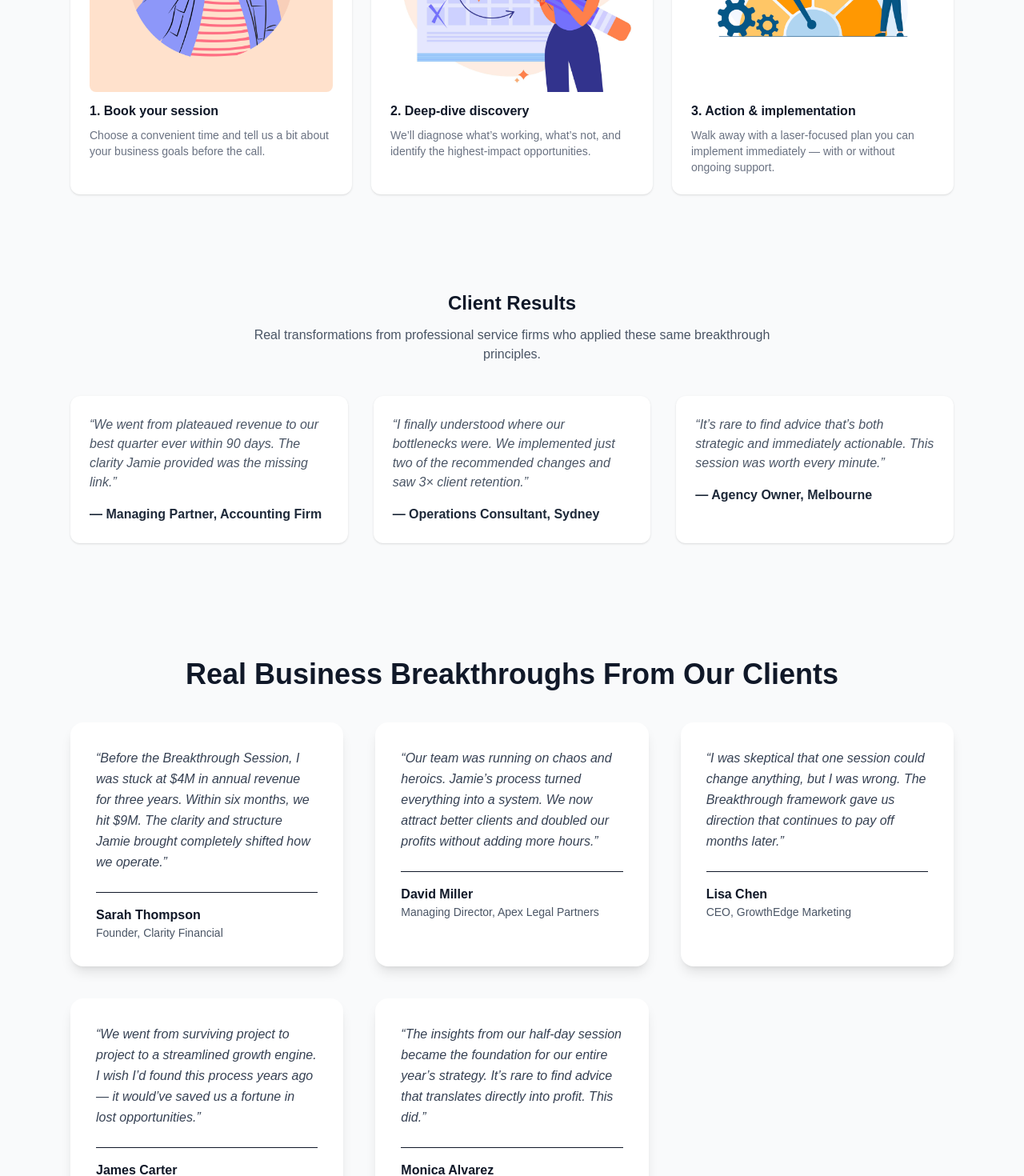
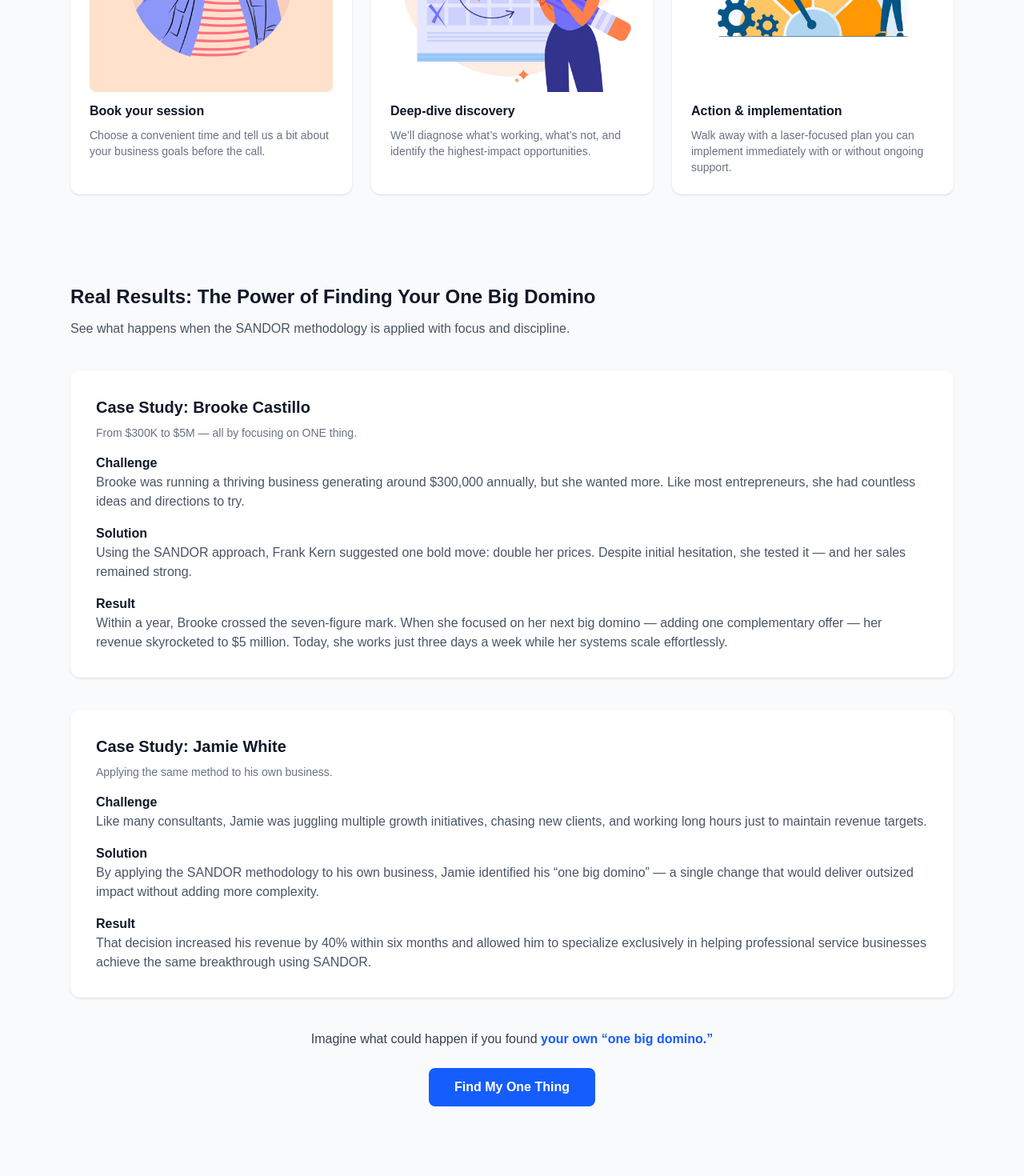
Before and after one commit to warlordtm/sbggroup, a Next.js app: page / in a window 1280 px wide. Shown: the part 1020-2490 px from the top of the page at 80% size. Built offline with nearby package versions, Linux system fonts and the light colour scheme.

Commit message:
ADD an update

```diff
--- a/src/app/page.tsx
+++ b/src/app/page.tsx
@@ -279,7 +279,6 @@ export default function Page() {
         </section>
 
 
-        {/* HOW IT WORKS */}
          {/* HOW IT WORKS SECTION */}
       <section id="how" className="max-w-6xl mx-auto px-6 py-14">
         <h3 className="text-2xl font-bold">How it works</h3>
@@ -297,7 +296,7 @@ export default function Page() {
               height={250}
               className="rounded-lg mb-3"
             />
-            <h4 className="font-semibold">1. Book your session</h4>
+            <h4 className="font-semibold"> Book your session</h4>
             <p className="text-sm text-gray-500 mt-2">
               Choose a convenient time and tell us a bit about your business
               goals before the call.
@@ -312,7 +311,7 @@ export default function Page() {
               height={250}
               className="rounded-lg mb-3"
             />
-            <h4 className="font-semibold">2. Deep-dive discovery</h4>
+            <h4 className="font-semibold">Deep-dive discovery</h4>
             <p className="text-sm text-gray-500 mt-2">
               We’ll diagnose what’s working, what’s not, and identify the
               highest-impact opportunities.
@@ -327,57 +326,102 @@ export default function Page() {
               height={250}
               className="rounded-lg mb-3"
             />
-            <h4 className="font-semibold">3. Action & implementation</h4>
+            <h4 className="font-semibold">Action & implementation</h4>
             <p className="text-sm text-gray-500 mt-2">
               Walk away with a laser-focused plan you can implement immediately
-              — with or without ongoing support.
+              with or without ongoing support.
             </p>
           </div>
         </div>
       </section>
 
-      {/* CLIENT RESULTS SECTION */}
-      <section id="results" className="bg-gray-50 py-16">
-        <div className="max-w-6xl mx-auto px-6">
-          <h3 className="text-2xl font-bold text-center">Client Results</h3>
-          <p className="mt-3 text-gray-600 text-center max-w-2xl mx-auto">
-            Real transformations from professional service firms who applied
-            these same breakthrough principles.
+        {/* SALES LETTER OVERVIEW SECTION */}
+        <section id="results" className="max-w-6xl mx-auto px-6 py-14">
+          <h3 className="text-2xl font-bold">Real Results: The Power of Finding Your One Big Domino</h3>
+          <p className="mt-3 text-gray-600 max-w-2xl">
+            See what happens when the SANDOR methodology is applied with focus and discipline.
           </p>
 
-          <div className="mt-10 grid gap-8 md:grid-cols-3">
-            <div className="bg-white rounded-xl shadow p-6">
-              <p className="text-gray-600 italic">
-                “We went from plateaued revenue to our best quarter ever within
-                90 days. The clarity Jamie provided was the missing link.”
+          {/* Brooke Castillo Story */}
+          <div className="mt-10 bg-white rounded-xl shadow p-8">
+            <h4 className="text-xl font-semibold mb-2">Case Study: Brooke Castillo</h4>
+            <p className="text-sm text-gray-500 mb-4">From $300K to $5M — all by focusing on ONE thing.</p>
+
+            <div className="space-y-4">
+              <div>
+                <h5 className="font-semibold">Challenge</h5>
+                <p className="text-gray-600">
+                  Brooke was running a thriving business generating around $300,000 annually, but she wanted more.
+                  Like most entrepreneurs, she had countless ideas and directions to try.
                 </p>
-              <div className="mt-4 font-semibold text-gray-800">
-                — Managing Partner, Accounting Firm
+              </div>
+
+              <div>
+                <h5 className="font-semibold">Solution</h5>
+                <p className="text-gray-600">
+                  Using the SANDOR approach, Frank Kern suggested one bold move: double her prices.
+                  Despite initial hesitation, she tested it — and her sales remained strong.
+                </p>
+              </div>
+
+              <div>
+                <h5 className="font-semibold">Result</h5>
+                <p className="text-gray-600">
+                  Within a year, Brooke crossed the seven-figure mark. When she focused on her next big domino — adding one
+                  complementary offer — her revenue skyrocketed to $5 million. Today, she works just three days a week while
+                  her systems scale effortlessly.
+                </p>
+              </div>
             </div>
           </div>
 
-            <div className="bg-white rounded-xl shadow p-6">
-              <p className="text-gray-600 italic">
-                “I finally understood where our bottlenecks were. We implemented
-                just two of the recommended changes and saw 3× client retention.”
+          {/* Jamie's Story */}
+          <div className="mt-10 bg-white rounded-xl shadow p-8">
+            <h4 className="text-xl font-semibold mb-2">Case Study: Jamie White</h4>
+            <p className="text-sm text-gray-500 mb-4">Applying the same method to his own business.</p>
+
+            <div className="space-y-4">
+              <div>
+                <h5 className="font-semibold">Challenge</h5>
+                <p className="text-gray-600">
+                  Like many consultants, Jamie was juggling multiple growth initiatives, chasing new clients, and working long hours
+                  just to maintain revenue targets.
                 </p>
-              <div className="mt-4 font-semibold text-gray-800">
-                — Operations Consultant, Sydney
+              </div>
+
+              <div>
+                <h5 className="font-semibold">Solution</h5>
+                <p className="text-gray-600">
+                  By applying the SANDOR methodology to his own business, Jamie identified his “one big domino” — a single change that
+                  would deliver outsized impact without adding more complexity.
+                </p>
+              </div>
+
+              <div>
+                <h5 className="font-semibold">Result</h5>
+                <p className="text-gray-600">
+                  That decision increased his revenue by 40% within six months and allowed him to specialize exclusively in helping
+                  professional service businesses achieve the same breakthrough using SANDOR.
+                </p>
+              </div>
             </div>
           </div>
 
-            <div className="bg-white rounded-xl shadow p-6">
-              <p className="text-gray-600 italic">
-                “It’s rare to find advice that’s both strategic and
-                immediately actionable. This session was worth every minute.”
+          <div className="text-center mt-10">
+            <p className="text-gray-700 font-medium">
+              Imagine what could happen if you found <span className="text-blue-600 font-semibold">your own “one big domino.”</span>
             </p>
-              <div className="mt-4 font-semibold text-gray-800">
-                — Agency Owner, Melbourne
-              </div>
-            </div>
-          </div>
+            <a
+              href="#"
+              className="inline-block mt-6 bg-blue-600 text-white font-semibold py-3 px-8 rounded-lg hover:bg-blue-700 transition"
+            >
+              Find My One Thing
+            </a>
           </div>
         </section>
+
+
+
 
         {/* RESULTS */}
         <section id="testimonials" className="bg-gray-50 py-20">
```
Lines whose indentation alone changed are shown as unchanged.
